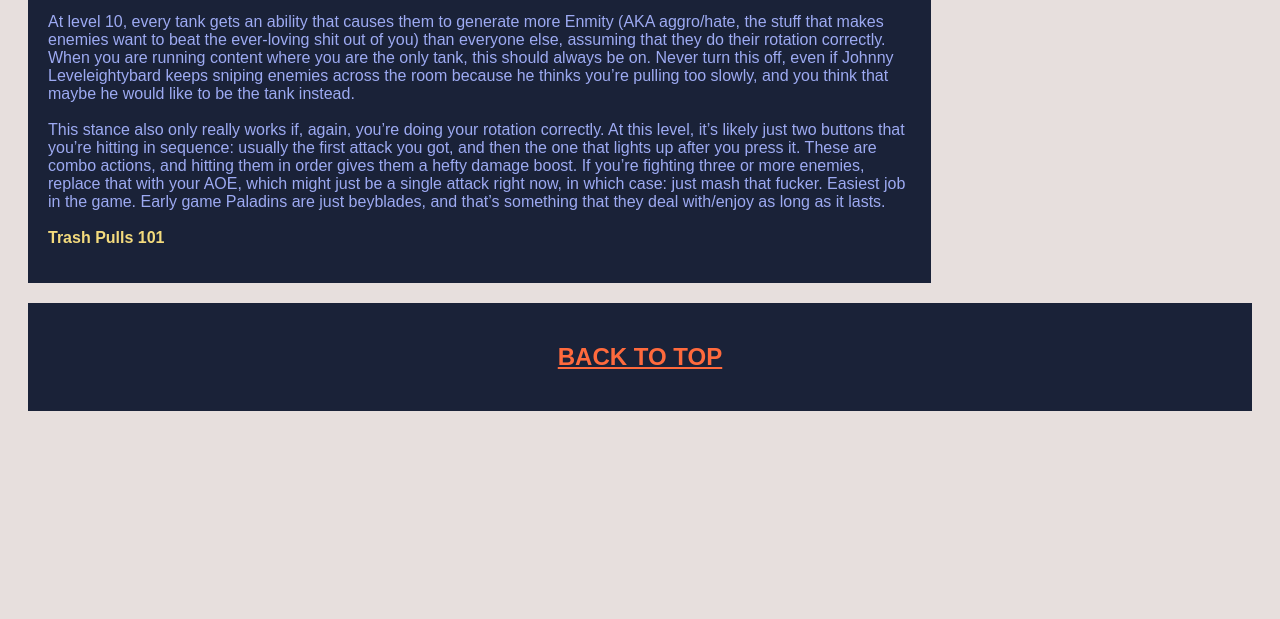
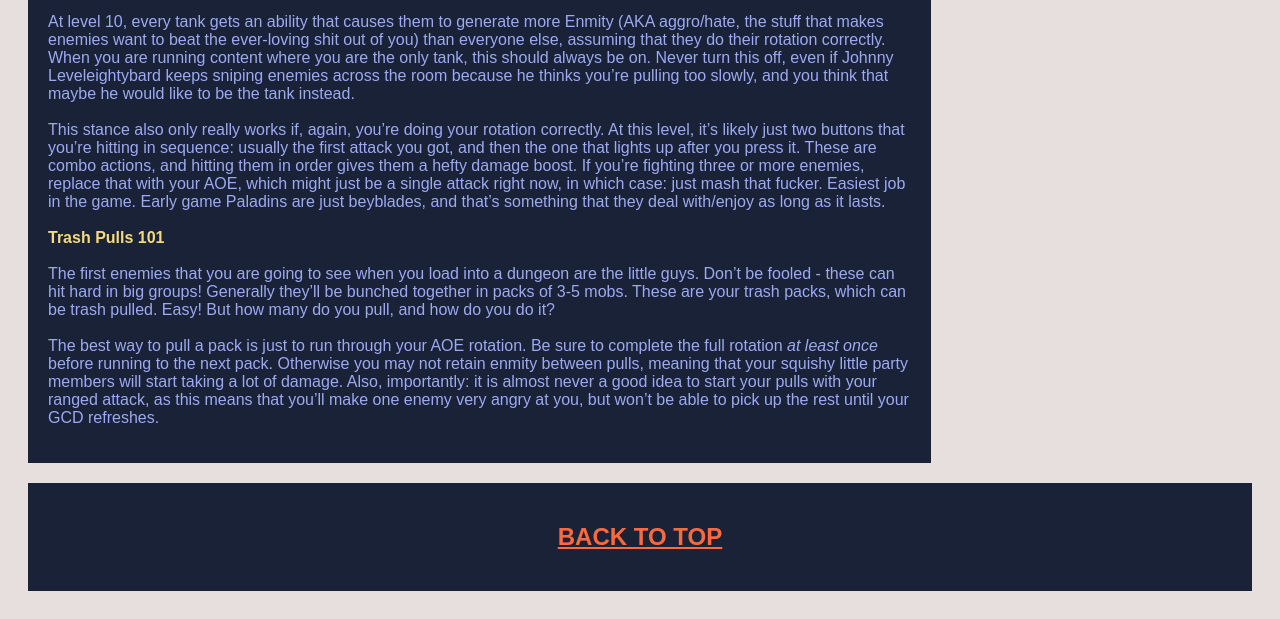
Before and after one commit to splortsmanship/splortsmanship.github.io, a plain HTML site: page minimizedffxiv/tank.html in a window 1280 px wide. Shown: the part 1242-1861 px from the top of the page. Before the commit the page ends 1681 px from the top, so only its background shows below. Drawn offline with Linux system fonts and the light colour scheme.

Commit message:
Update tank.html

```diff
--- a/minimizedffxiv/tank.html
+++ b/minimizedffxiv/tank.html
@@ -78,6 +78,12 @@
             <br>
             <br>
             <span class="important">Trash Pulls 101</span>
+            <br>
+            <br>
+            The first enemies that you are going to see when you load into a dungeon are the little guys. Don’t be fooled - these can hit hard in big groups! Generally they’ll be bunched together in packs of 3-5 mobs. These are your trash packs, which can be trash pulled. Easy! But how many do you pull, and how do you do it?
+            <br>
+            <br>
+            The best way to pull a pack is just to run through your AOE rotation. Be sure to complete the full rotation <em>at least once</em> before running to the next pack. Otherwise you may not retain enmity between pulls, meaning that your squishy little party members will start taking a lot of damage. Also, importantly: it is almost never a good idea to start your pulls with your ranged attack, as this means that you’ll make one enemy very angry at you, but won’t be able to pick up the rest until your GCD refreshes.
           </p>
         </div>
       </div>
```
